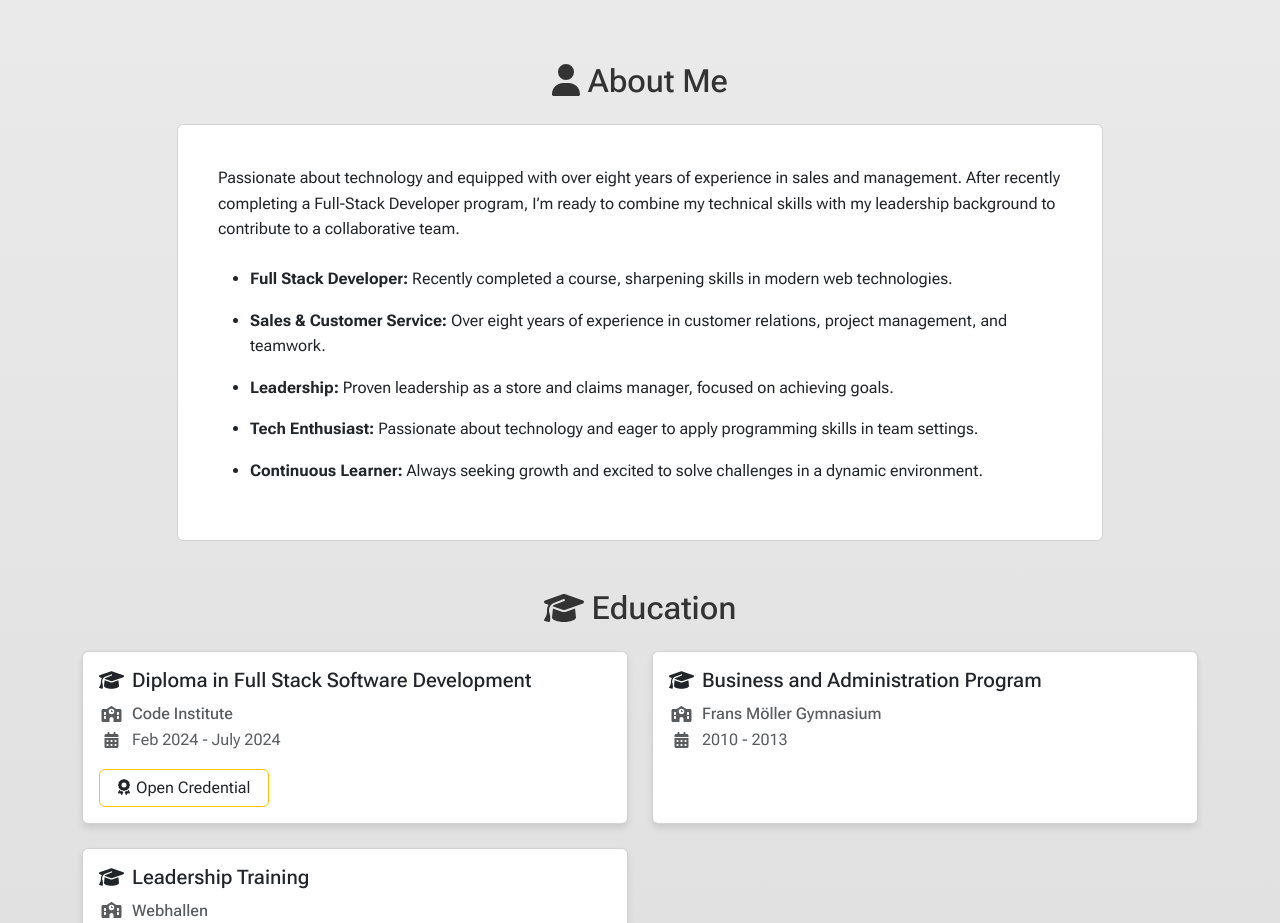
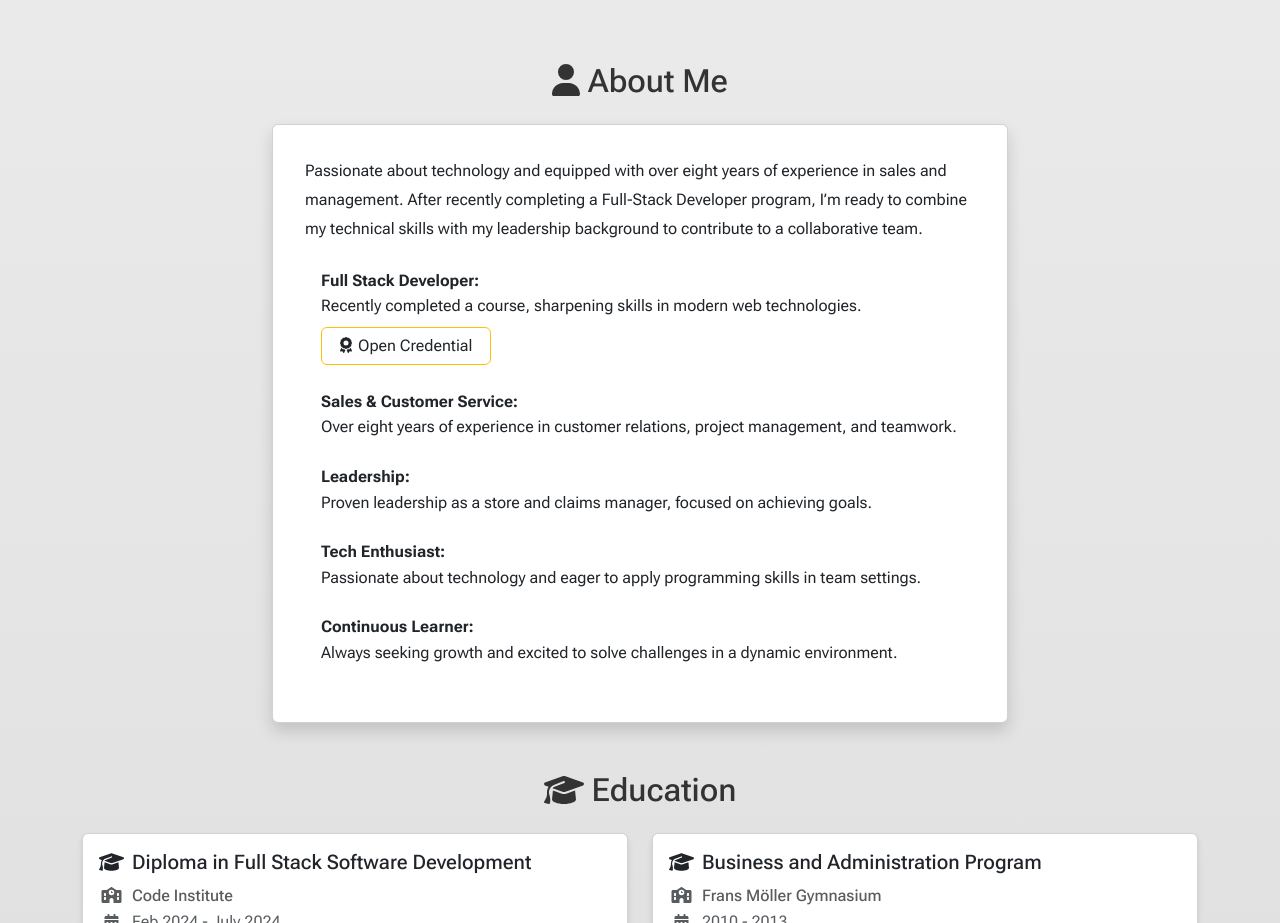
Before and after one commit to j0hanz/j0hanz-portfolio, a React (Create React App) app: page / in a window 1280 px wide. Shown: the part 613-1536 px from the top of the page. Built offline with nearby package versions, Linux system fonts and the light colour scheme.

Commit message:
Improve AboutMe component content and styling

```diff
--- a/src/components/AboutMe.js
+++ b/src/components/AboutMe.js
@@ -1,35 +1,45 @@
-import React from 'react';
-import { Container, Row, Col, Card } from 'react-bootstrap';
+import React, { useState } from 'react';
+import { Container, Row, Col, Card, Button } from 'react-bootstrap';
 import { FontAwesomeIcon } from '@fortawesome/react-fontawesome';
-import { faUser } from '@fortawesome/free-solid-svg-icons';
+import { faUser, faAward } from '@fortawesome/free-solid-svg-icons';
+import Credential from './Credential';
 import styles from './styles/AboutMe.module.css';
 
 const AboutMe = () => {
+  const [showModal, setShowModal] = useState(false);
+
+  const toggleModal = () => setShowModal((prevShowModal) => !prevShowModal);
+
   const aboutMeContent = [
     {
       title: 'Full Stack Developer',
       description:
         'Recently completed a course, sharpening skills in modern web technologies.',
+      hasCredential: true, // Added to manage credential button display
     },
     {
       title: 'Sales & Customer Service',
       description:
         'Over eight years of experience in customer relations, project management, and teamwork.',
+      hasCredential: false, // No credential button needed
     },
     {
       title: 'Leadership',
       description:
         'Proven leadership as a store and claims manager, focused on achieving goals.',
+      hasCredential: false,
     },
     {
       title: 'Tech Enthusiast',
       description:
         'Passionate about technology and eager to apply programming skills in team settings.',
+      hasCredential: false,
     },
     {
       title: 'Continuous Learner',
       description:
         'Always seeking growth and excited to solve challenges in a dynamic environment.',
+      hasCredential: false,
     },
   ];
 
@@ -41,8 +51,8 @@ const AboutMe = () => {
           About Me
         </h2>
         <Row className="justify-content-center mt-4">
-          <Col md={10}>
-            <Card className={`p-4 ${styles.aboutMeCard}`}>
+          <Col md={8}>
+            <Card className={`p-3 shadow ${styles.aboutMeCard}`}>
               <Card.Body>
                 <Card.Text className={styles.cardText}>
                   Passionate about technology and equipped with over eight years
@@ -51,10 +61,28 @@ const AboutMe = () => {
                   combine my technical skills with my leadership background to
                   contribute to a collaborative team.
                 </Card.Text>
-                <ul className="mt-4">
+                <ul className="mt-4 list-unstyled ms-3">
                   {aboutMeContent.map((item, index) => (
-                    <li key={index} className="mb-3">
-                      <strong>{item.title}:</strong> {item.description}
+                    <li key={index} className="my-4">
+                      <strong className="d-block">{item.title}:</strong>
+                      {item.description}
+                      {item.hasCredential && (
+                        <Button
+                          variant="outline-warning text-dark d-block my-2"
+                          onClick={toggleModal}
+                          aria-controls="credential-modal"
+                          aria-expanded={showModal}
+                          className={styles.credentialButton}
+                        >
+                          <FontAwesomeIcon
+                            icon={faAward}
+                            className={styles.buttonIcon}
+                          />
+                          <span className={styles.buttonText}>
+                            Open Credential
+                          </span>
+                        </Button>
+                      )}
                     </li>
                   ))}
                 </ul>
@@ -62,6 +90,7 @@ const AboutMe = () => {
             </Card>
           </Col>
         </Row>
+        <Credential show={showModal} handleClose={toggleModal} />
       </Container>
     </section>
   );
--- a/src/components/Education.js
+++ b/src/components/Education.js
@@ -5,7 +5,7 @@ import {
   faGraduationCap,
   faSchool,
   faCalendarAlt,
-  faAward, // Use faAward for "Open Credential"
+  faAward,
 } from '@fortawesome/free-solid-svg-icons';
 import Credential from './Credential';
 import styles from './styles/Education.module.css';
--- a/src/components/styles/AboutMe.module.css
+++ b/src/components/styles/AboutMe.module.css
@@ -10,6 +10,22 @@
 }
 
 .cardText {
-  font-size: 1rem;
-  line-height: 1.6;
+  line-height: 1.8;
 }
+
+.credentialButton {
+  width: 170px;
+  max-width: 100%;
+  height: auto;
+  display: flex;
+  align-items: center;
+  justify-content: space-evenly;
+}
+
+.buttonIcon {
+  margin-right: 0.2rem;
+}
+
+.buttonText {
+  margin-left: 0.2rem;
+}
```
